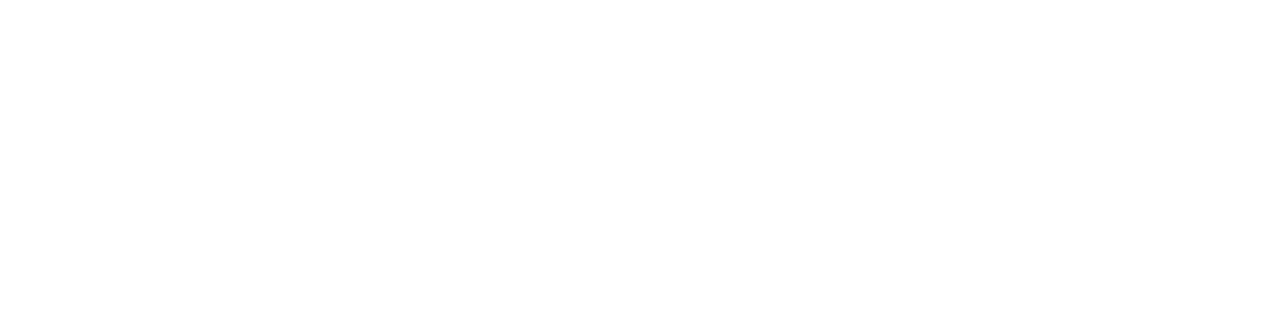
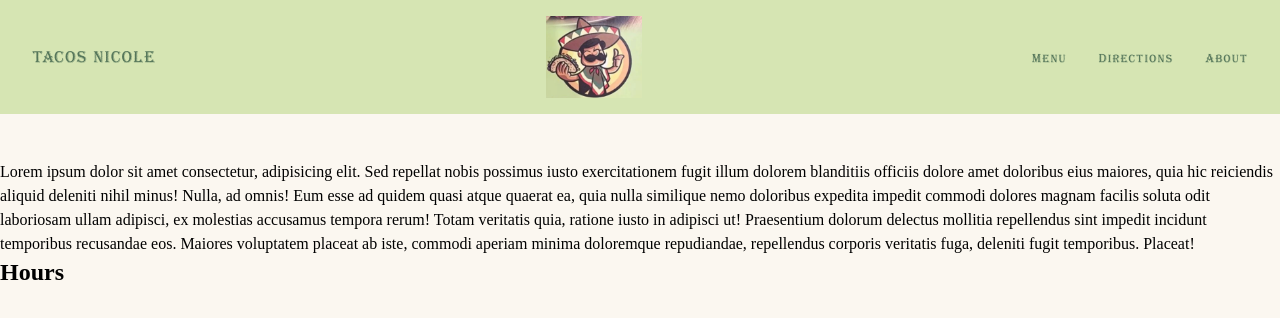
Before and after one commit to RaimerThompson/Tacos-Nicole-Client-Site-, a plain HTML site: page index.html in a window 1280 px wide. Drawn offline with Linux system fonts and the light colour scheme.

Commit message:
added css styles

```diff
--- a/index.html
+++ b/index.html
@@ -3,9 +3,44 @@
 <head>
   <meta charset="UTF-8">
   <meta name="viewport" content="width=device-width, initial-scale=1.0">
+  <link rel="stylesheet" href="/styles/components/header.css">
+  <link rel="stylesheet" href="/styles/styles.css">
+  <link rel="stylesheet" href="/styles/utilities.css">
+  <script src="https://kit.fontawesome.com/c339e0fb63.js" crossorigin="anonymous"></script>
+
   <title>Tacos Nicole Restaurant</title>
 </head>
 <body>
+  <header class="header container">
+    <nav id="nav">
+      <ul class="header__menu-logo">
+        <li>
+          <a class="header__logo" href="index.html">TACOS NICOLE</a>
+        </li>
+      </ul>
+      <ul>
+        <img class="header__mid-logo" src="/images/senorlogo.png" alt="">
+      </ul>
+      <ul id="navbar" class="header__menu">
+        <li class="header__link"><a href="#">Menu</a></li>
+        <li class="header__link"><a href="shop.html">Directions</a></li>
+        <li class="header__link"><a href="about.html">About</a></li>
+      </ul>
+        </li>
 
+
+    </nav>
+
+  </header>
+  <section>
+   <p style="margin-top: 10rem;">
+    Lorem ipsum dolor sit amet consectetur, adipisicing elit. Sed repellat nobis possimus iusto exercitationem fugit illum dolorem blanditiis officiis dolore amet doloribus eius maiores, quia hic reiciendis aliquid deleniti nihil minus! Nulla, ad omnis! Eum esse ad quidem quasi atque quaerat ea, quia nulla similique nemo doloribus expedita impedit commodi dolores magnam facilis soluta odit laboriosam ullam adipisci, ex molestias accusamus tempora rerum! Totam veritatis quia, ratione iusto in adipisci ut! Praesentium dolorum delectus mollitia repellendus sint impedit incidunt temporibus recusandae eos. Maiores voluptatem placeat ab iste, commodi aperiam minima doloremque repudiandae, repellendus corporis veritatis fuga, deleniti fugit temporibus. Placeat!
+   </p>
+  </section>
+
+  <section class="hours">
+    <h2>Hours</h2>
+
+  </section>
 </body>
 </html>
--- /dev/null
+++ b/styles/components/header.css
@@ -0,0 +1,70 @@
+ul li a{
+  text-decoration: none;
+  list-style: none;
+  font-size: 12px;
+  letter-spacing: 1px;
+  color: #55765A;
+  transition: color .4s ease-in-out;
+  font-family: Tacos;
+}
+
+ul li a:hover{
+
+color: rgb(254, 254, 254);
+}
+
+/* ul li a:active{
+  opacity: .9;
+} */
+
+ul li a.active{
+  color: white;
+}
+
+.header__menu{
+  display: flex;
+  right: 0;
+  top: 0;
+  gap: 2rem;
+  list-style: none;
+  text-decoration: none;
+  position: relative;
+}
+
+.header__menu-logo{
+  display: flex;
+  list-style: none;
+  text-align: center;
+  justify-content: center;
+  align-items: center;
+  position: relative;
+  text-align: center;
+}
+
+.header__logo{
+  font-size: 1rem;
+  font-weight: 100;
+  letter-spacing: 1px;
+  font-family: Tacos;
+  color: #55765A;
+}
+
+.header__mid-logo{
+  width: 6rem;
+  background-color: transparent;
+}
+
+
+#nav{
+  display: flex;
+  justify-content: space-between;
+  position: fixed;
+  align-items: center;
+  top: 0;
+  right: 0;
+  left:0;
+  z-index: 10;
+  padding: 1rem 2rem;
+  background-color: #D6E5B3;
+  transition: background-color .4s ease-in-out;
+}
--- /dev/null
+++ b/styles/styles.css
@@ -0,0 +1,77 @@
+@font-face {
+  font-family: Tacos;
+  src: url(/fonts/Bay\ Tavern\ S\ Regular.otf);
+}
+
+
+* {
+  margin: 0;
+  padding: 0;
+  box-sizing: border-box;
+  line-height: calc(1em + 0.5rem);
+}
+
+html {
+  scroll-behavior: smooth;
+}
+
+body{
+  background-color: rgb(244, 229, 206, .3);
+}
+
+
+img,
+picture,
+video,
+canvas,
+svg {
+  display: block;
+  max-width: 100%;
+  user-select: none;
+}
+
+button {
+  display: inline-block;
+  background: none;
+  cursor: pointer;
+  font-family: inherit;
+}
+
+:root {
+ /* sizes */
+ --size-xxs: 0.5rem;
+ --size-xs: 0.75rem;
+ --size-sm: 0.875rem;
+ --size-reg: 1rem;
+ --size-lg: 1.125rem;
+ --size-xl: 1.25rem;
+ --size-2xl: 1.5rem;
+ --size-3xl: 1.875rem;
+ --size-4xl: 2.25rem;
+ --size-5xl: 3rem;
+ --size-6xl: 3.75rem;
+ --size-7xl: 4.5rem;
+ --size-8xl: 6rem;
+ --size-9xl: 8rem;
+ --size-10xl: 10rem;
+}
+
+
+
+/* xs */
+/* @media (min-width: 475px) {} */
+
+/* sm */
+/* @media (min-width: 640px) {} */
+
+/* md */
+/* @media (min-width: 768px) {} */
+
+/* Lg */
+/* @media (min-width: 1024px) {} */
+
+/* xL */
+/* @media (min-width: 1288px) {} */
+
+/* 2xL */
+/* @media (min-width: 1536px) {}   */
--- /dev/null
+++ b/styles/utilities.css
@@ -0,0 +1,61 @@
+.container {
+  width: 100%;
+  margin-left: auto;
+  margin-right: auto;
+  /* margin-left: 0;
+  margin-right: 0; */
+}
+
+.section {
+  margin-top: 3rem;
+}
+
+/* Mobile */
+@media (min-width: 325px) {
+  .container {
+    max-width: 325px;
+  }
+ }
+
+
+/* xs */
+@media (min-width: 475px) {
+  .container {
+    max-width: 475px;
+  }
+ }
+
+/* sm */
+@media (min-width: 640px) {
+  .container {
+    max-width: 640px;
+  }
+}
+
+/* md */
+@media (min-width: 768px) {
+  .container {
+    max-width: 768px;
+  }
+}
+
+/* Lg */
+@media (min-width: 1024px) {
+  .container {
+    max-width: 1024px;
+  }
+}
+
+/* xL */
+@media (min-width: 1288px) {
+  .container {
+    max-width: 1288px;
+  }
+}
+
+/* 2xL */
+@media (min-width: 1536px) {
+  .container {
+    max-width: 1536px;
+  }
+}
```
Also changed, not shown: fonts/Bay Tavern S Regular.otf (added), images/senorlogo.png (added), images/tacoslogo.png (added).
